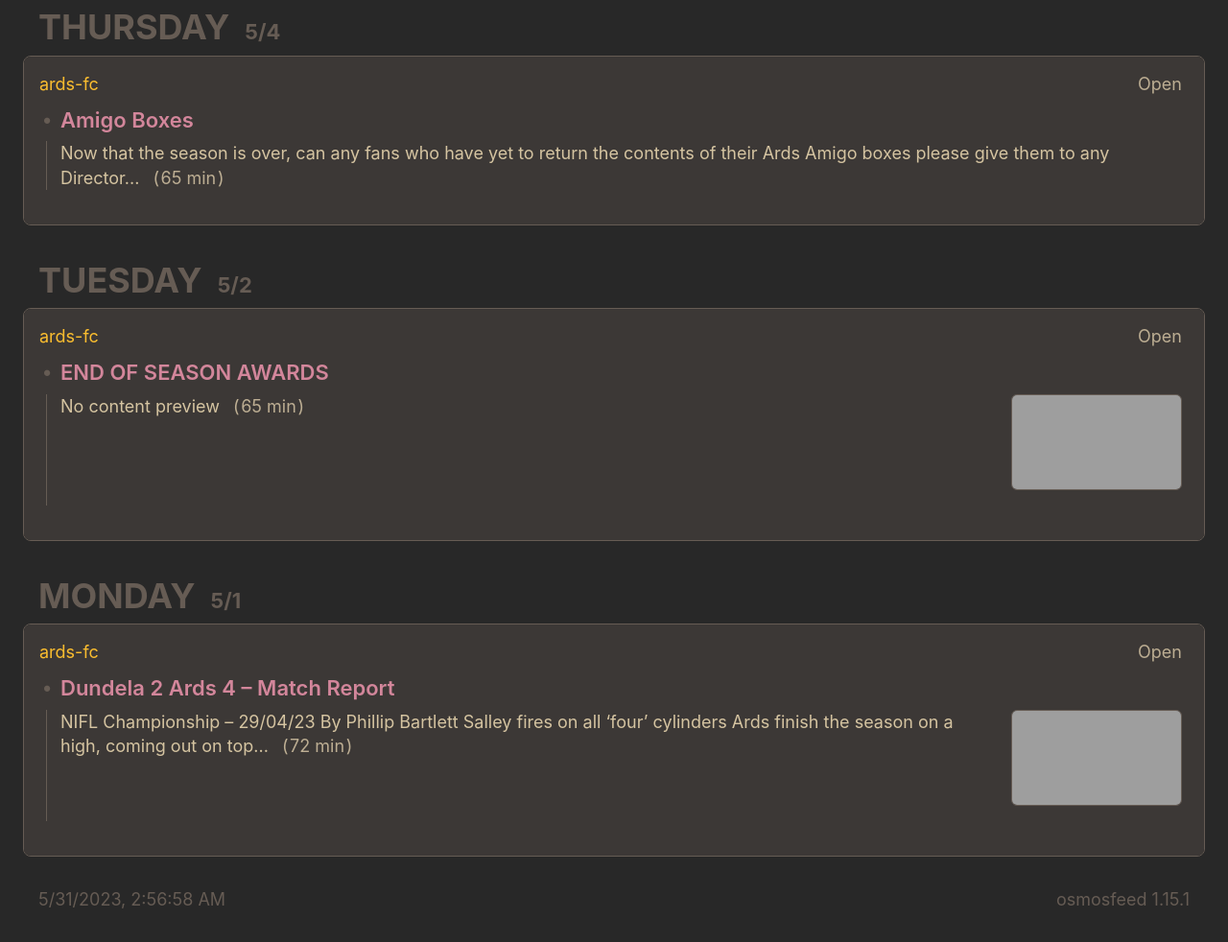
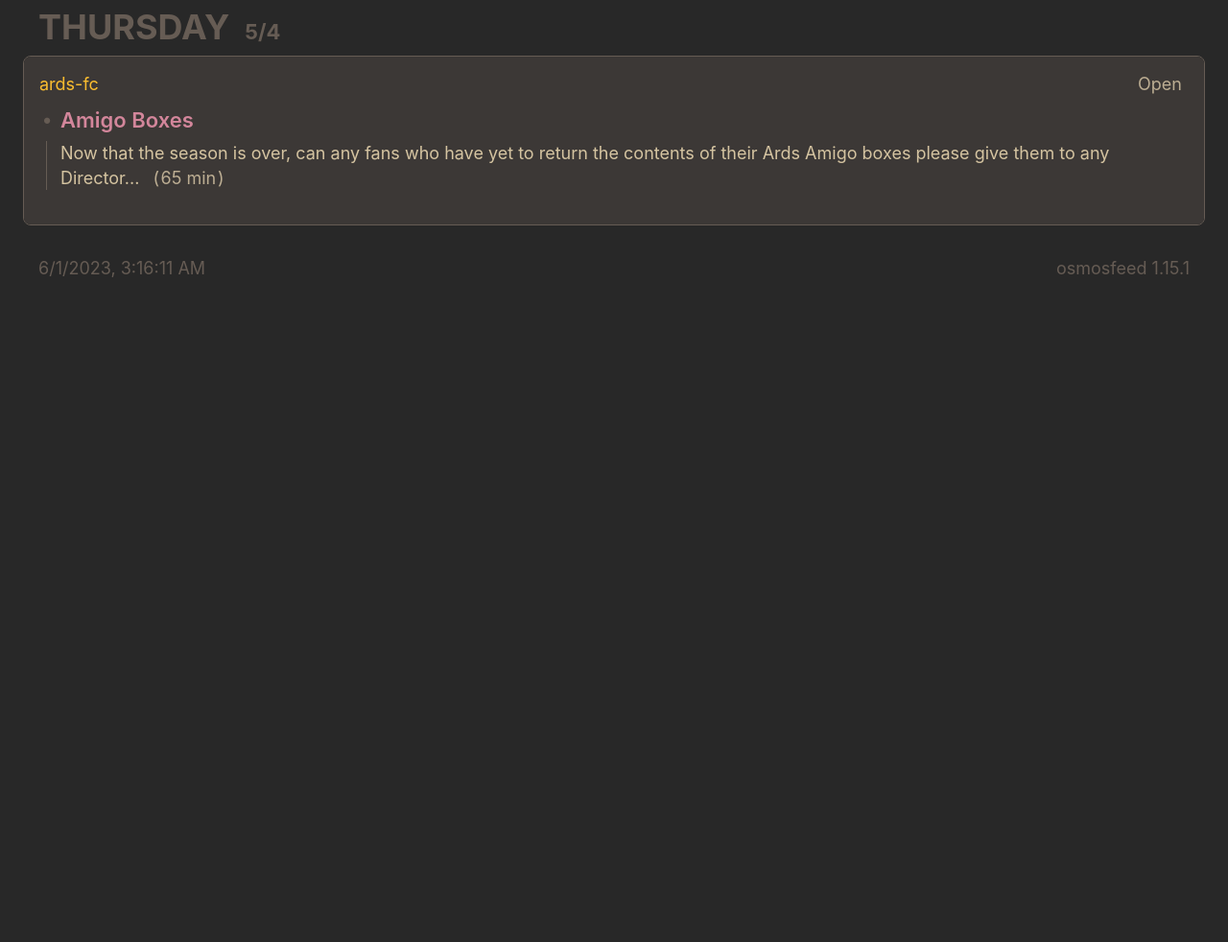
Before and after one commit to ardsfc-web/news, a plain HTML site: page index.html in a window 1280 px wide. Shown: the part 2375-3357 px from the top of the page at 96% size. After the commit the page ends 2699 px from the top, so only its background shows below. Drawn offline with Linux system fonts and the light colour scheme; grey boxes are pictures that could not be loaded.

Commit message:
deploy: 74c1b4d347ade5306757c87c117bef6a4bb32fe2

```diff
--- a/index.html
+++ b/index.html
@@ -382,106 +382,10 @@
             </li>
         </ul>
       </section>
-      <section class="daily-content js-toggle-accordions-scope">
-        <h2 class="daily-heading">
-          <button
-            class="daily-heading-toggle"
-            data-action="toggle-accordions"
-            title="Click to toggle the day, Ctrl + click to toggle all."
-          >
-            <time class="daily-heading-toggle__weekday js-offset-weekday" data-offset-date=2023-05-02 datetime="2023-05-02T09:42:29.000Z">2023-05-02</time>
-            <time class="daily-heading-toggle__date js-offset-date" data-offset-date=2023-05-02 datetime="2023-05-02T09:42:29.000Z"></time>
-          </button>
-        </h2>
-        <ul class="sources card">
-            <li class="card__section">
-              <section class="js-toggle-accordions-scope">
-                <h3 class="source-heading">
-                  <button
-                    class="source-heading__name"
-                    data-action="toggle-accordions"
-                    title="Click to toggle the source, Ctrl + click to toggle all."
-                  >ards-fc</button>
-                  <a class="source-heading__link" href="https://www.ardsfc.co.uk/archive">Open</a>
-                </h3>
-                <section class="articles-per-source">
-                    <article>
-                      <details
-                        class="article-expander"
-                        data-action="toggle-native-accordion"
-                        data-accordion-key="6450daffe4e90b2c2d4e06e7"
-                        open
-                      >
-                        <summary class="article-expander__title">END OF SEASON AWARDS</summary>
-                        <a class="article-summary-link article-summary-box-outer" href="https://www.ardsfc.co.uk/post/end-of-season-awards">
-                          <div class="article-summary-box-inner media-object">
-                              <img src="https://static.wixstatic.com/media/eebc8e_c96167d4e406485887bcbbf506070700~mv2.png/v1/fit/w_940,h_788,al_c,q_80/file.png" loading="lazy" class="media-object__media article-image" />
-                            <span class="media-object__text">
-                              <span>No content preview</span>
-                                &ensp;<span class="article-reading-time">(&hairsp;65
-                                  min&hairsp;)</span>
-                            </span>
-                          </div>
-                        </a>
-                      </details>
-                    </article>
-                </section>
-              </section>
-            </li>
-        </ul>
-      </section>
-      <section class="daily-content js-toggle-accordions-scope">
-        <h2 class="daily-heading">
-          <button
-            class="daily-heading-toggle"
-            data-action="toggle-accordions"
-            title="Click to toggle the day, Ctrl + click to toggle all."
-          >
-            <time class="daily-heading-toggle__weekday js-offset-weekday" data-offset-date=2023-05-01 datetime="2023-05-01T21:10:14.000Z">2023-05-01</time>
-            <time class="daily-heading-toggle__date js-offset-date" data-offset-date=2023-05-01 datetime="2023-05-01T21:10:14.000Z"></time>
-          </button>
-        </h2>
-        <ul class="sources card">
-            <li class="card__section">
-              <section class="js-toggle-accordions-scope">
-                <h3 class="source-heading">
-                  <button
-                    class="source-heading__name"
-                    data-action="toggle-accordions"
-                    title="Click to toggle the source, Ctrl + click to toggle all."
-                  >ards-fc</button>
-                  <a class="source-heading__link" href="https://www.ardsfc.co.uk/archive">Open</a>
-                </h3>
-                <section class="articles-per-source">
-                    <article>
-                      <details
-                        class="article-expander"
-                        data-action="toggle-native-accordion"
-                        data-accordion-key="6450299848c76b21e9e46ecb"
-                        open
-                      >
-                        <summary class="article-expander__title">Dundela 2 Ards 4 – Match Report</summary>
-                        <a class="article-summary-link article-summary-box-outer" href="https://www.ardsfc.co.uk/post/dundela-2-ards-4-match-report">
-                          <div class="article-summary-box-inner media-object">
-                              <img src="https://static.wixstatic.com/media/36629e_3491b4ba85544f229894d671b9b8f11a~mv2.png/v1/fit/w_940,h_788,al_c,q_80/file.png" loading="lazy" class="media-object__media article-image" />
-                            <span class="media-object__text">
-                              <span>NIFL Championship – 29/04/23 By Phillip Bartlett Salley fires on all ‘four’ cylinders Ards finish the season on a high, coming out on top...</span>
-                                &ensp;<span class="article-reading-time">(&hairsp;72
-                                  min&hairsp;)</span>
-                            </span>
-                          </div>
-                        </a>
-                      </details>
-                    </article>
-                </section>
-              </section>
-            </li>
-        </ul>
-      </section>
 
     <footer>
-      <a class="footer-link" href="https://github.com/ardsfc-web/news/actions/runs/5128360606">
-        <time id="build-timestamp" datetime="2023-05-31T02:56:58.531Z">2023-05-31T02:56:58.531Z</time>
+      <a class="footer-link" href="https://github.com/ardsfc-web/news/actions/runs/5139908585">
+        <time id="build-timestamp" datetime="2023-06-01T03:16:11.969Z">2023-06-01T03:16:11.969Z</time>
       </a>
       <a class="footer-link" href="https://github.com/osmoscraft/osmosfeed">osmosfeed 1.15.1</a>
     </footer>
```
Also changed, not shown: cache.json (+10 -40 lines), 1 other file.
